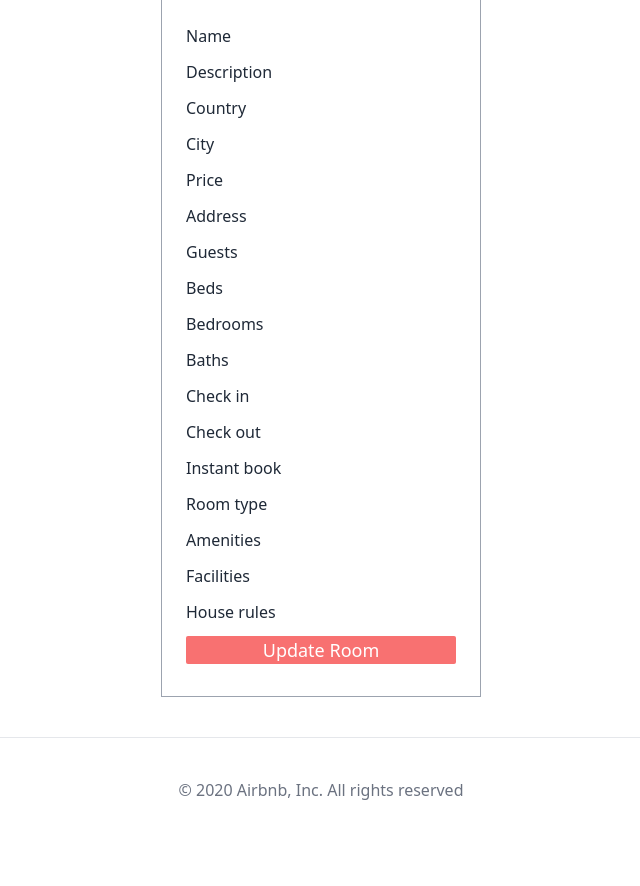
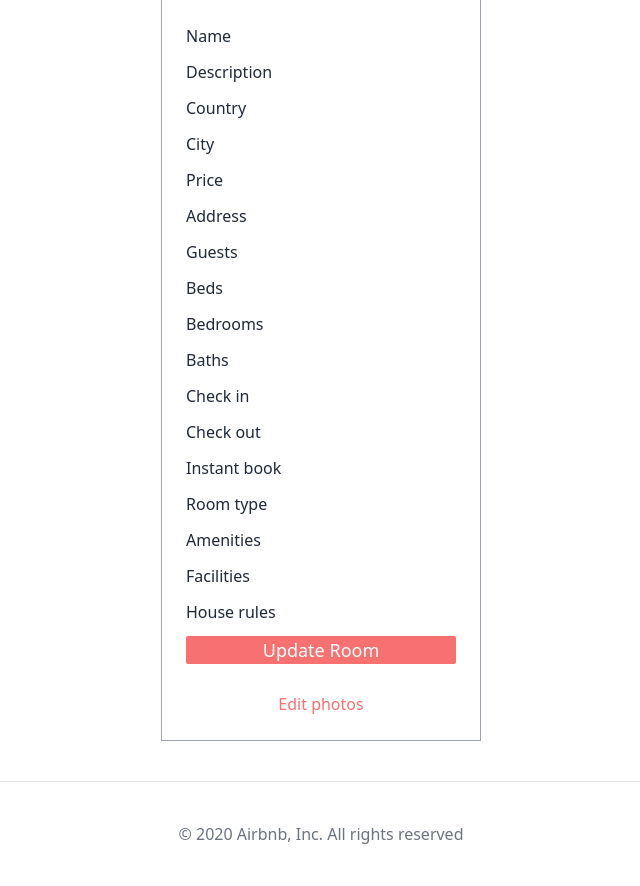
Before and after one commit to heejin-pro/airbnb-clone, a Django app: page /rooms/1/edit in a window 1280 px wide. Shown: the part 97-983 px from the top of the page, without its empty margins (319-959 px from the left). Before the commit the page ends 897 px from the top, so only its background shows below. Run offline with Django 3.2, Linux system fonts and the light colour scheme; a user stored in the database is signed in; tables that the repository leaves empty hold one stand-in row (values such as "Sample post"); style sheets or scripts are compiled from the project's sources; some libraries are stand-ins or nearby versions.

Commit message:
Add Roon Photo View And Template

```diff
--- a/rooms/urls.py
+++ b/rooms/urls.py
@@ -6,5 +6,6 @@
 urlpatterns = [
     path("<int:pk>", views.RoomDetail.as_view(), name="detail"),
     path("<int:pk>/edit", views.EditRoomView.as_view(), name="edit"),
+    path("<int:pk>/photos", views.RoomPhotosView.as_view(), name="photos"),
     path("search/", views.SearchView.as_view(), name="search"),
 ]
--- a/rooms/views.py
+++ b/rooms/views.py
@@ -133,3 +133,15 @@
         if room.host.pk != self.request.user.pk:
             raise Http404()
         return room
+
+
+class RoomPhotosView(user_mixins.LoginOnlyView, DetailView):
+
+    model = models.Room
+    template_name = "rooms/room_photos.html"
+
+    def get_object(self, queryset=None):
+        room = super().get_object(queryset=queryset)
+        if room.host.pk != self.request.user.pk:
+            raise Http404()
+        return room
--- a/templates/rooms/room_edit.html
+++ b/templates/rooms/room_edit.html
@@ -13,6 +13,9 @@
     <div class="container lg:w-5/12 md:w-1/2 xl:w-1/4 mx-auto my-10 flex flex-col items-center border p-6 border-gray-400">
         {% include "mixins/room/room_form.html" with form=form cta="Update Room" %}
 
+        <div class="mt-5">
+            <a href="{% url 'rooms:photos' room.pk %}" class="text-red-400 font-medium">Edit photos</a>
+        </div>
     </div>
 
 {% endblock content %}
```
Also changed, not shown: templates/rooms/room_photos.html (added).
